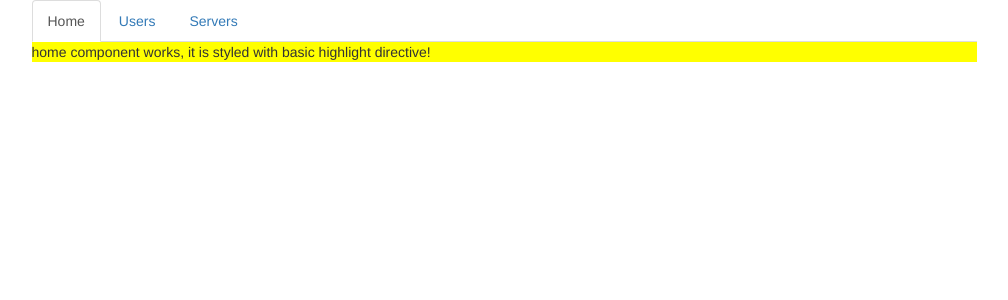
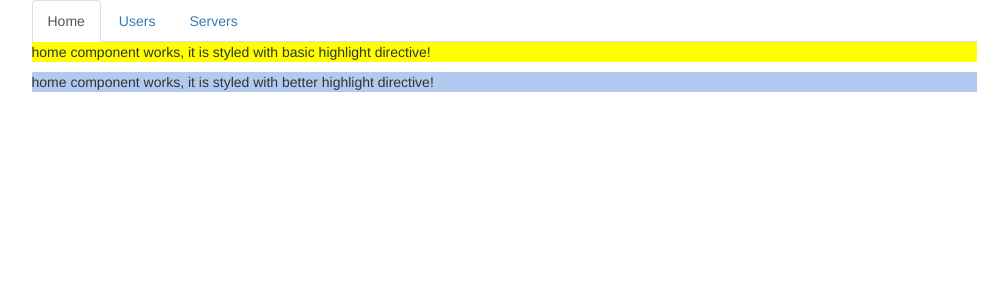
Before and after one commit to techraiders/ng4forms, an Angular app: page / in a window 1280 px wide. Shown: the top 300 px of the page, without its empty margins (136-1144 px from the left). Built offline with nearby package versions, Linux system fonts and the light colour scheme.

Commit message:
Uses Renderer2 and creates better-highlight-directive.

```diff
--- a/src/app/app.module.ts
+++ b/src/app/app.module.ts
@@ -9,6 +9,7 @@
 import { HomeComponent } from './home/home.component';
 import { ServersComponent } from './servers/servers.component';
 import { BasicHighlightDirective } from './basic-highlight/basic-highlight.directive';
+import { BetterHighlightDirective } from './better-highlight/better-highlight.directive';
 
 const appRoutes: Routes = [
   {path: '', component: HomeComponent},
@@ -23,7 +24,8 @@
     UsersComponent,
     HomeComponent,
     ServersComponent,
-    BasicHighlightDirective
+    BasicHighlightDirective,
+    BetterHighlightDirective,
   ],
   imports: [
     BrowserModule,
--- /dev/null
+++ b/src/app/better-highlight/better-highlight.directive.ts
@@ -0,0 +1,14 @@
+import { Directive, OnInit, Renderer2, ElementRef } from '@angular/core';
+
+@Directive({
+  selector: '[appBetterHighlight]'
+})
+export class BetterHighlightDirective implements OnInit {
+
+  constructor(private elRef: ElementRef, private renderer: Renderer2) { }
+
+  ngOnInit() {
+    this.renderer.setStyle(this.elRef.nativeElement, 'background-color', '#b3caf0');
+  }
+
+}
--- a/src/app/home/home.component.html
+++ b/src/app/home/home.component.html
@@ -1,3 +1,6 @@
 <p appBasicHighlight>
   home component works, it is styled with basic highlight directive!
 </p>
+<p appBetterHighlight>
+  home component works, it is styled with better highlight directive!
+</p>
```
Also changed, not shown: 1 other file (tests, documents, lock files or other folders).
